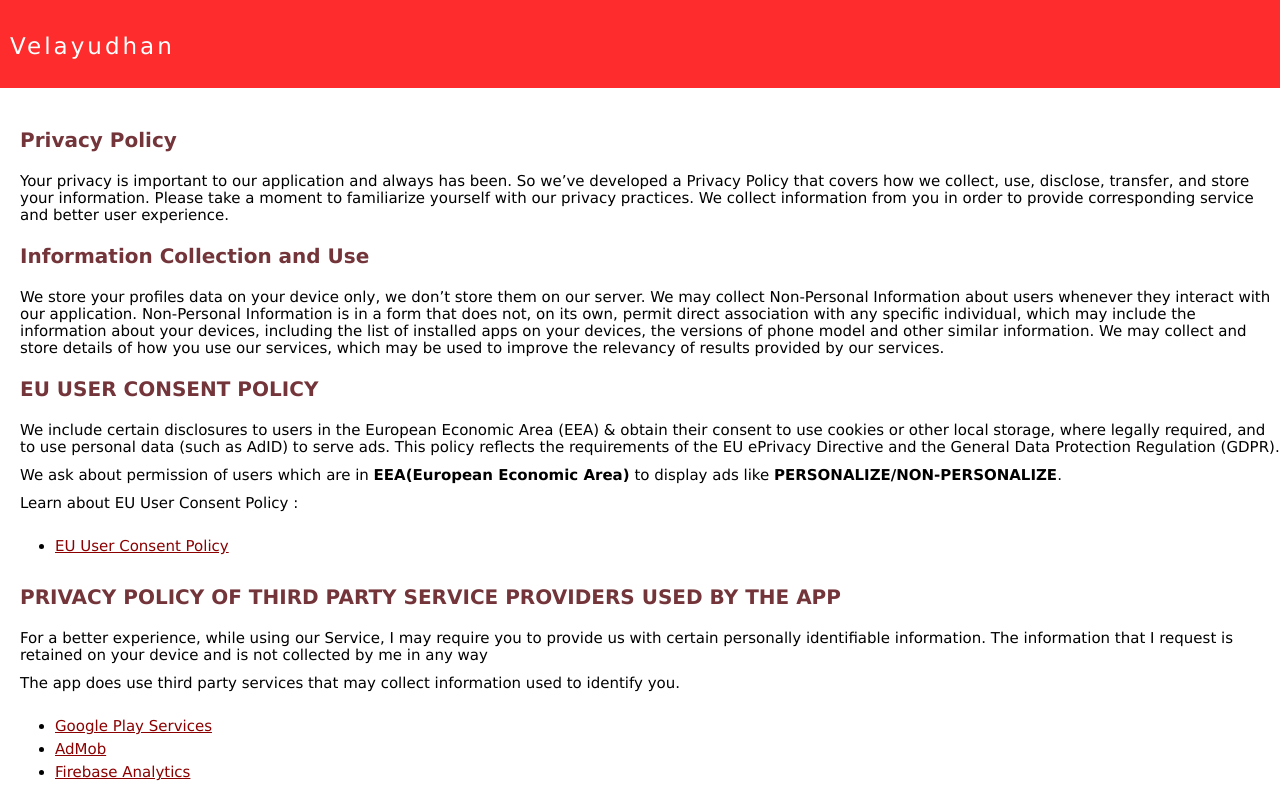
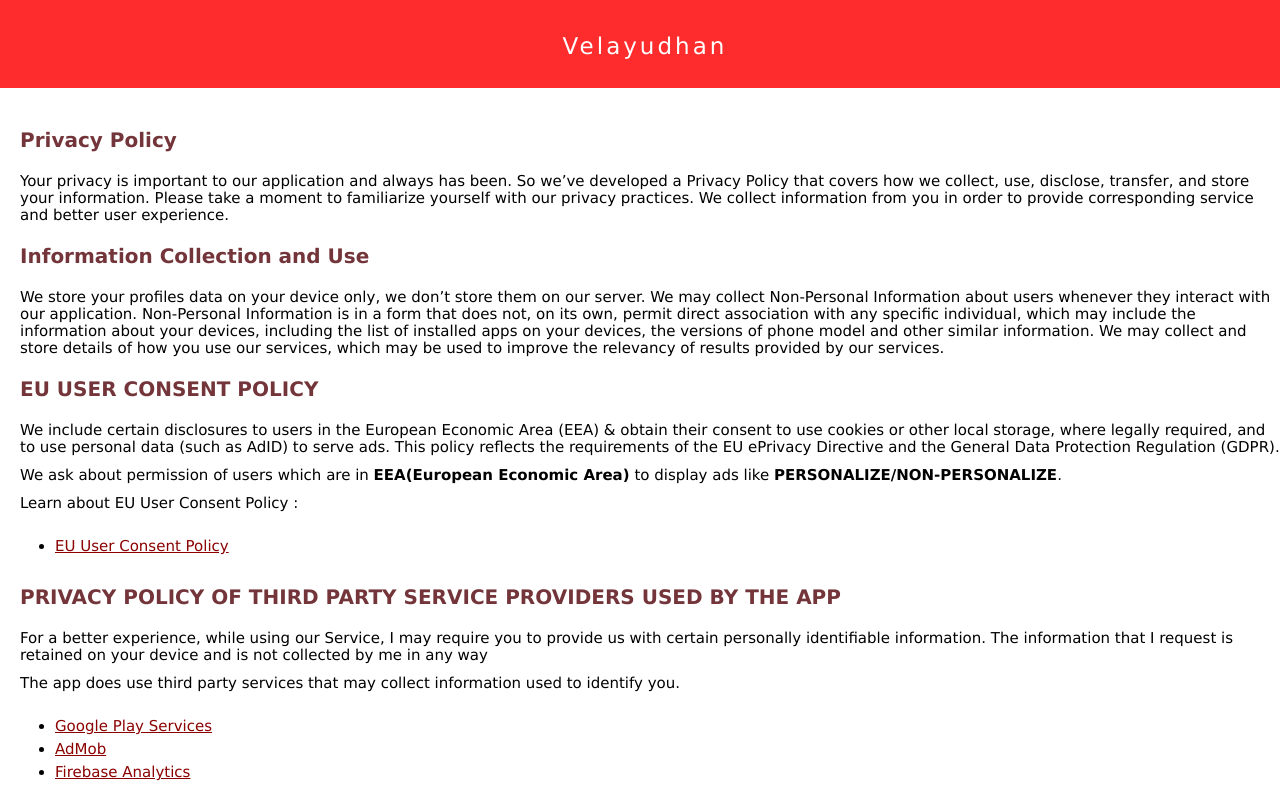
Before and after one commit to makemydp/mpthree, a plain HTML site: page info/index.html in a window 1280 px wide. Shown: the top 798 px of the page. Drawn offline with Linux system fonts and the light colour scheme.

Commit message:
Update index.html

```diff
--- a/info/index.html
+++ b/info/index.html
@@ -7,7 +7,7 @@
 <body>
 <div id="wrap">
   <div id="top" style="text-align:center;">
-    <h2 style="float:center !important;">Velayudhan</h2>
+    <h2 style="float:none !important;">Velayudhan</h2>
 
   </div>
   <div id="content">
```
